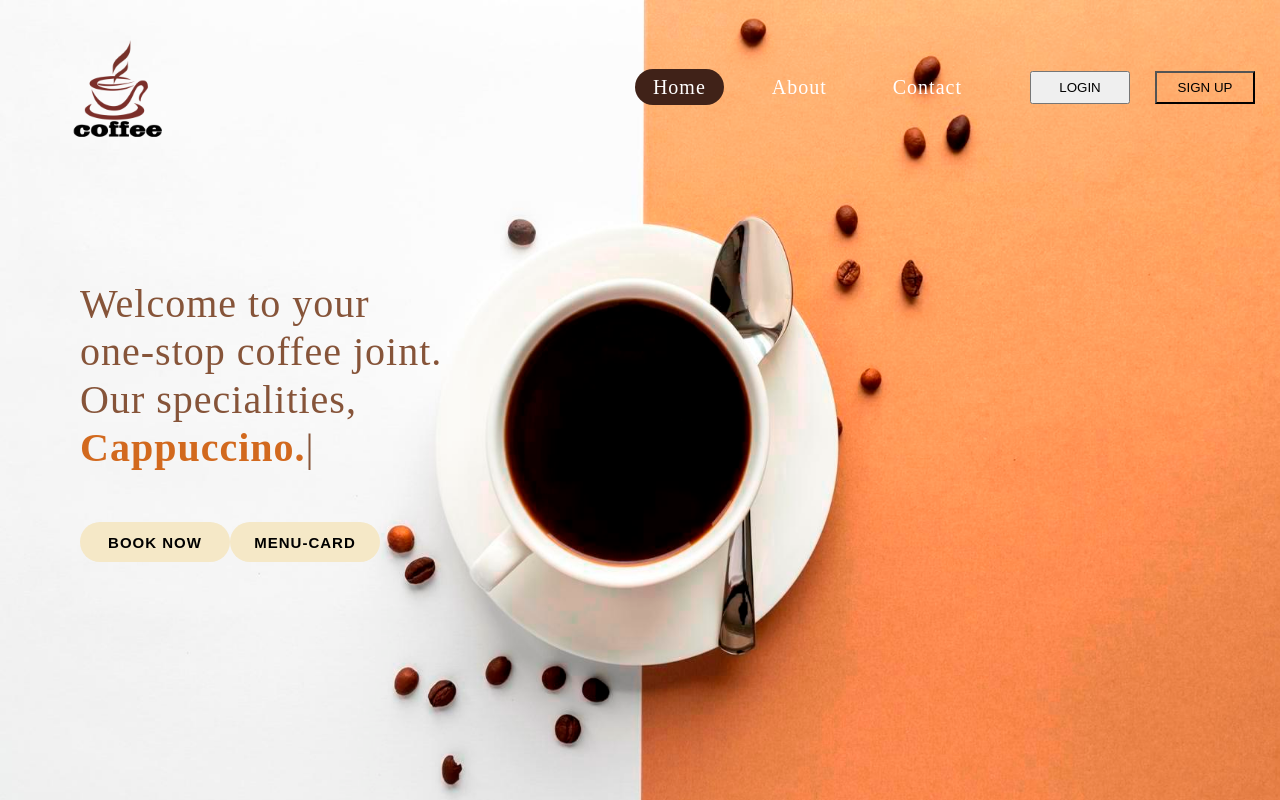
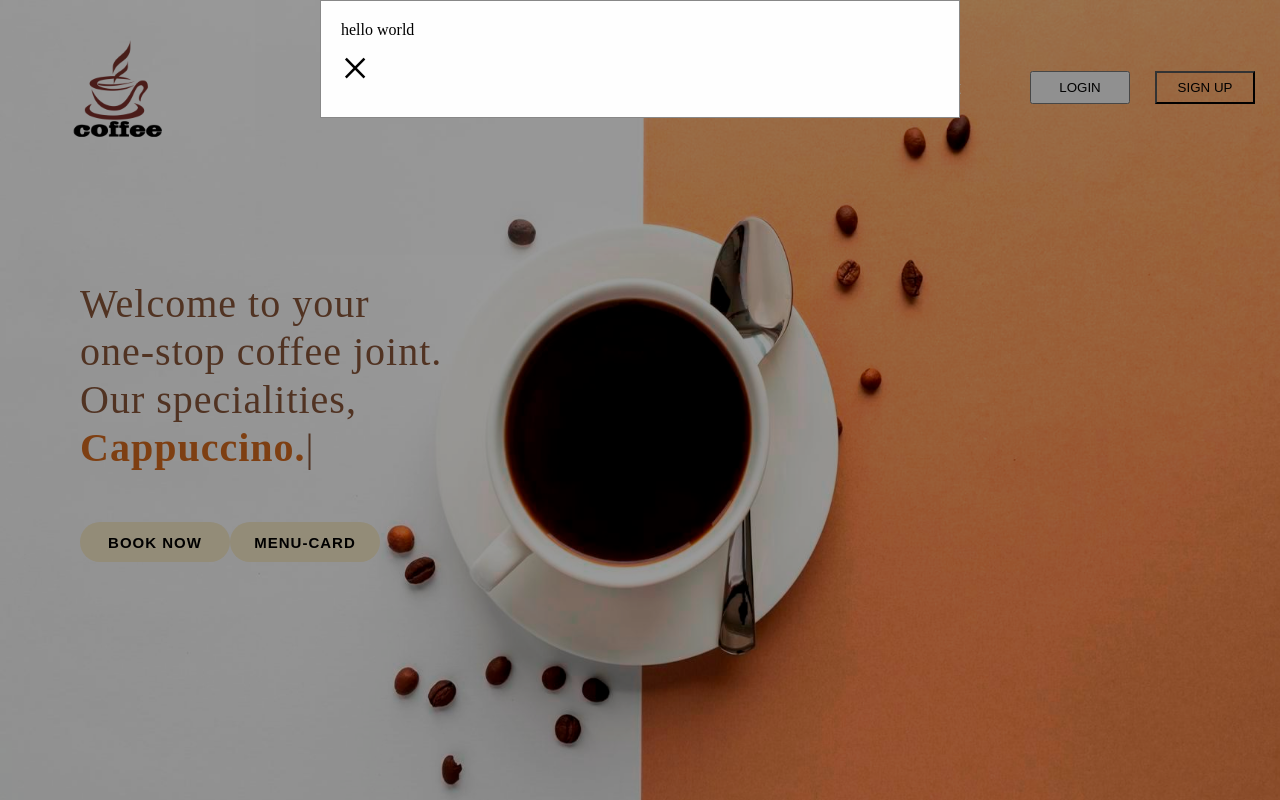
Before and after one commit to wolf-shubham/cafe_store, a website: page views/index.html in a window 1280 px wide. Shown: the top 800 px of the page. Drawn offline with nearby package versions, Linux system fonts and the light colour scheme; files that its build step writes are made by us from their sources.

Commit message:
madal window added

```diff
--- a/public/css/style.css
+++ b/public/css/style.css
@@ -145,3 +145,29 @@ body {
   height: 80vh;
   background-color: bisque;
 }
+
+/* Modal Content - Subscribe to newsletter */
+#modal {
+  width: 100%;
+  height: 100%;
+  display: none;
+  position: fixed;
+  top: 0;
+  left: 0;
+  background-color: rgb(0, 0, 0);
+  background-color: rgba(0, 0, 0, 0.4);
+}
+
+.modal_content {
+  background-color: #fefefe;
+  margin: auto;
+  padding: 20px;
+  border: 1px solid #888;
+  width: 50%;
+  position: relative;
+}
+
+.close {
+  cursor: pointer;
+  font-size: 50px;
+}
--- a/public/js/index.js
+++ b/public/js/index.js
@@ -4,3 +4,15 @@ var typed = new Typed(".typing", {
     backSpeed: 60,
     loop: true
 });
+
+// Modal Content
+var modal = document.getElementById('modal');
+var span = document.getElementsByClassName("close")[0];
+
+setTimeout(function () {
+    modal.style.display = 'block';
+}, 3000);
+
+span.onclick = function () {
+    modal.style.display = "none";
+};
--- a/views/index.html
+++ b/views/index.html
@@ -48,6 +48,14 @@
         <div class="footer_class">footer</div>
     </footer>
 
+    <div id="modal">
+        <div class="modal_content">
+            <p>hello world</p>
+            <span class="close">&times;</span>
+        </div>
+    </div>
+
+
 <script src="/js/index.js"></script>
 
 </body>
```
